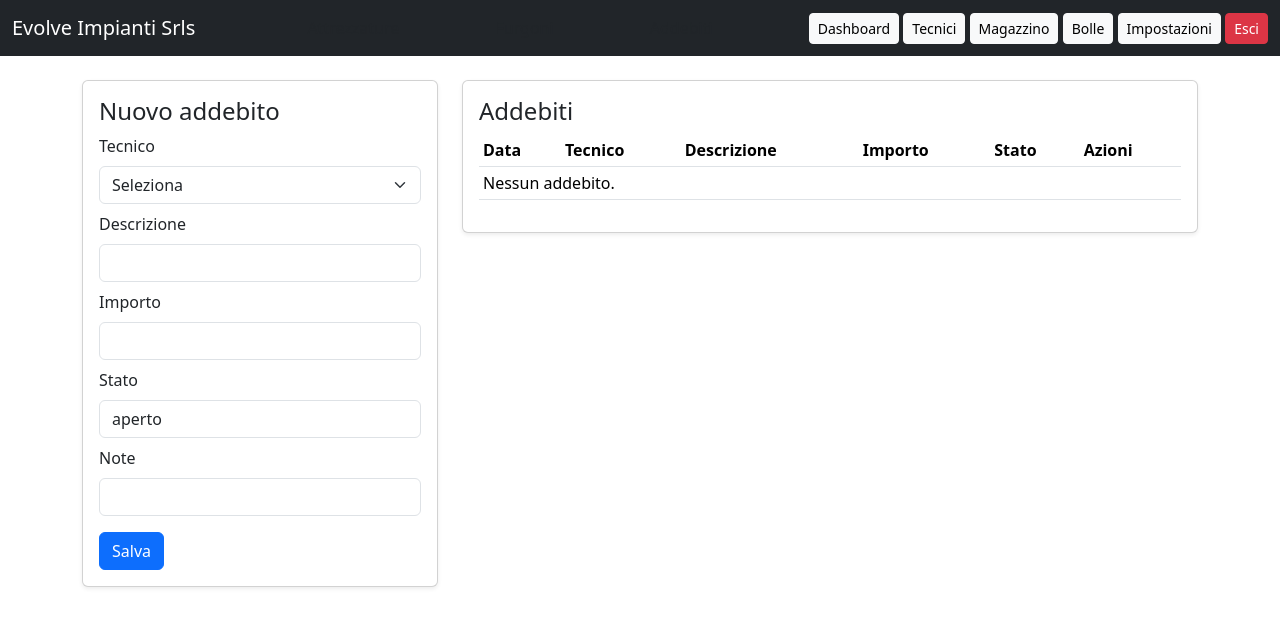
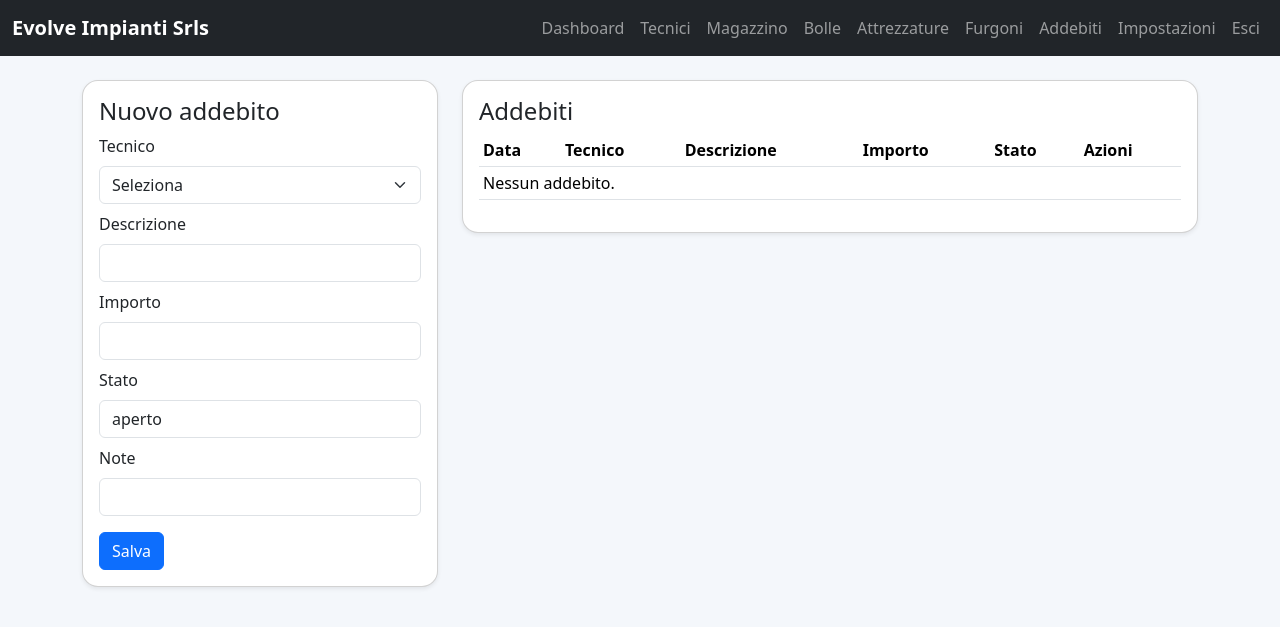
Before and after one commit to operativoei-png/evosrls, a Flask app: page /charges in a window 1280 px wide. Shown: the top 627 px of the page. Run offline with Flask 3, Linux system fonts and the light colour scheme; a user stored in the database is signed in.

Commit message:
Update base.html

```diff
--- a/templates/base.html
+++ b/templates/base.html
@@ -5,33 +5,47 @@
   <meta name="viewport" content="width=device-width,initial-scale=1">
   <title>{{ title or 'Evolve Cloud' }}</title>
   <link href="https://cdn.jsdelivr.net/npm/bootstrap@5.3.3/dist/css/bootstrap.min.css" rel="stylesheet">
+  <style>
+    body { background:#f4f7fb; }
+    .navbar-brand { font-weight:700; }
+    .card { border-radius:16px; }
+    .table-responsive { max-height:560px; }
+    .brand-logo { height:42px; width:auto; object-fit:contain; background:white; border-radius:8px; padding:4px; }
+  </style>
 </head>
 <body>
-
 {% if current_user.is_authenticated %}
-<nav class="navbar navbar-dark bg-dark mb-4">
+<nav class="navbar navbar-expand-lg bg-dark navbar-dark mb-4">
   <div class="container-fluid">
-    <a class="navbar-brand" href="{{ url_for('dashboard') }}">
-      {{ app_settings.company_name if app_settings else 'Evolve' }}
-   <a class="nav-link" href="{{ url_for('tools') }}">Attrezzature</a>
-<a class="nav-link" href="{{ url_for('vans') }}">Furgoni</a>
-<a class="nav-link" href="{{ url_for('charges') }}">Addebiti</a>
+    <a class="navbar-brand d-flex align-items-center gap-2" href="{{ url_for('dashboard') }}">
+      {% if app_settings and app_settings.logo_path %}
+      <img src="{{ url_for('static', filename=app_settings.logo_path) }}" class="brand-logo" alt="Logo">
+      {% endif %}
+      <span>{{ app_settings.company_name if app_settings else 'Evolve Impianti Cloud' }}</span>
     </a>
-    <div>
-      <a class="btn btn-light btn-sm" href="{{ url_for('dashboard') }}">Dashboard</a>
-      <a class="btn btn-light btn-sm" href="{{ url_for('technicians') }}">Tecnici</a>
-      <a class="btn btn-light btn-sm" href="{{ url_for('warehouse') }}">Magazzino</a>
-      <a class="btn btn-light btn-sm" href="{{ url_for('transfers') }}">Bolle</a>
-      <a class="btn btn-light btn-sm" href="{{ url_for('settings') }}">Impostazioni</a>
-      <a class="btn btn-danger btn-sm" href="{{ url_for('logout') }}">Esci</a>
+    <div class="navbar-nav flex-wrap">
+      <a class="nav-link" href="{{ url_for('dashboard') }}">Dashboard</a>
+      <a class="nav-link" href="{{ url_for('technicians') }}">Tecnici</a>
+      <a class="nav-link" href="{{ url_for('warehouse') }}">Magazzino</a>
+      <a class="nav-link" href="{{ url_for('transfers') }}">Bolle</a>
+      <a class="nav-link" href="{{ url_for('tools') }}">Attrezzature</a>
+      <a class="nav-link" href="{{ url_for('vans') }}">Furgoni</a>
+      <a class="nav-link" href="{{ url_for('charges') }}">Addebiti</a>
+      <a class="nav-link" href="{{ url_for('settings') }}">Impostazioni</a>
+      <a class="nav-link" href="{{ url_for('logout') }}">Esci</a>
     </div>
   </div>
 </nav>
 {% endif %}
-
-<div class="container">
+<div class="container pb-4">
+  {% with messages = get_flashed_messages(with_categories=true) %}
+    {% if messages %}
+      {% for category, message in messages %}
+        <div class="alert alert-{{ 'warning' if category=='danger' else category }}">{{ message }}</div>
+      {% endfor %}
+    {% endif %}
+  {% endwith %}
   {% block content %}{% endblock %}
 </div>
-
 </body>
 </html>
```
